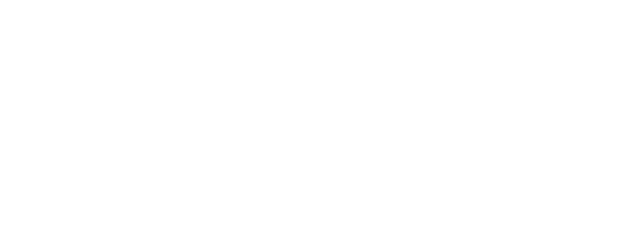
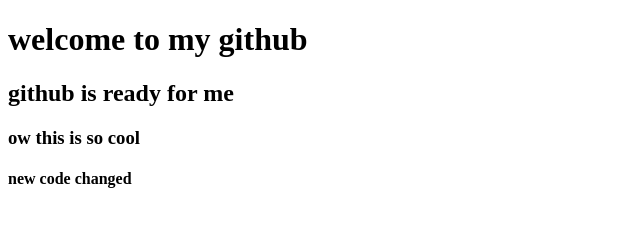
Before and after one commit to abushahed670/my-second-repo, a plain HTML site: page index.html in a window 1280 px wide. Shown: the whole page, without its empty margins (0-640 px from the left). Drawn offline with Linux system fonts and the light colour scheme.

Commit message:
added header

```diff
--- a/index.html
+++ b/index.html
@@ -7,6 +7,9 @@
     <title>my second github repo</title>
 </head>
 <body>
-
+    <h1>welcome to my github</h1>
+    <h2>github is ready for me</h2>
+    <h3>ow this is so cool</h3>
+    <h4>new code changed</h4>
 </body>
 </html>
```
